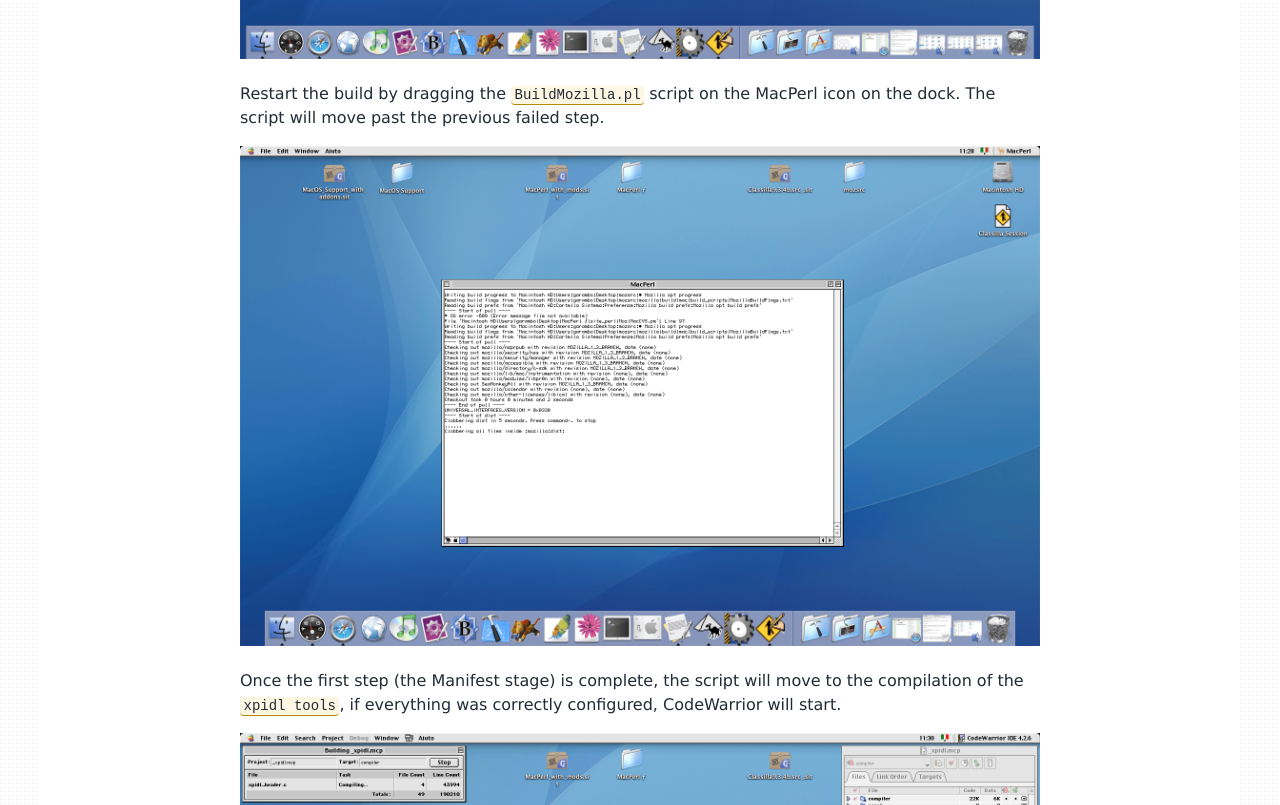
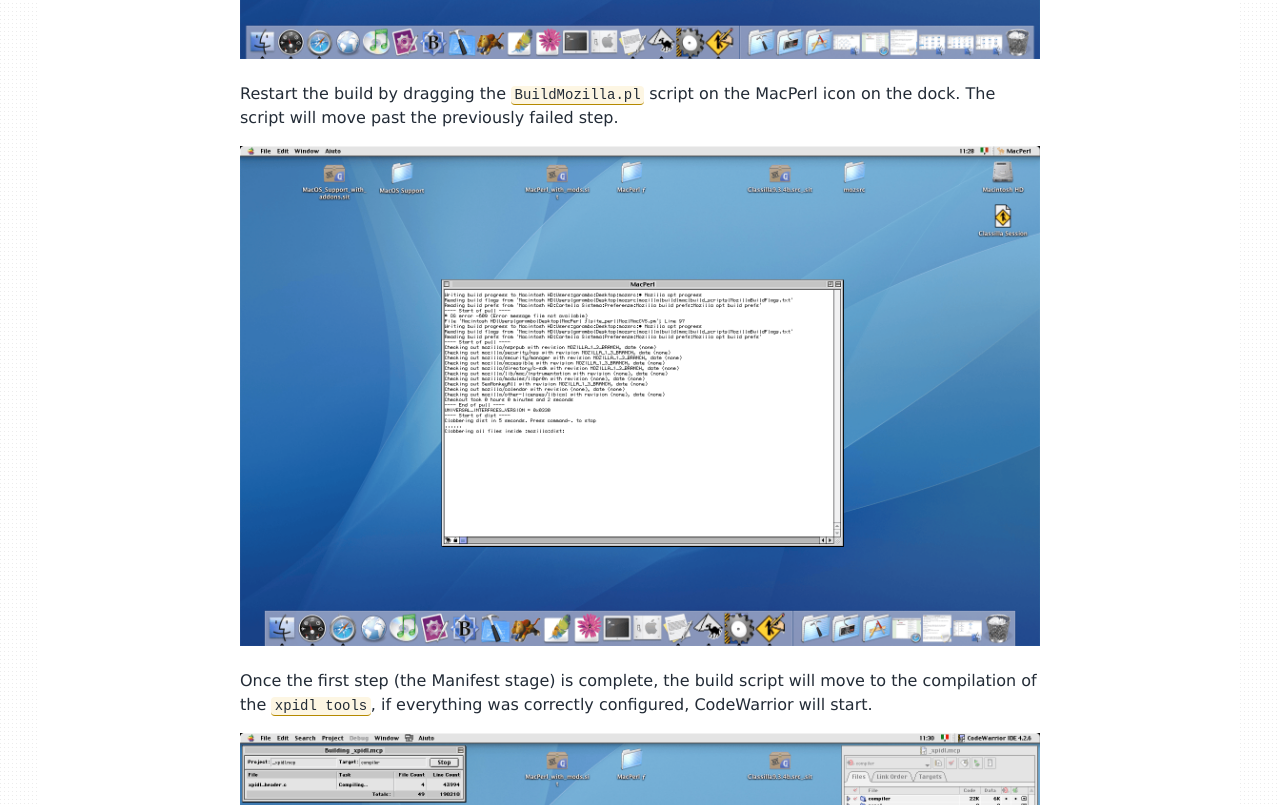
Before and after one commit to garamb1/garamb1.github.io, a Jekyll site: the page built from _posts/2024-07-19-classilla-build.md, in a window 1280 px wide and 1400 px high, scrolled down 11417 px. Shown: the part 176-981 px from the top of the window. Built offline with Jekyll 4.4.1, drawn with Linux system fonts in a browser that asks for light colours.

Commit message:
Update 2024-07-19-classilla-build.md

```diff
--- a/_posts/2024-07-19-classilla-build.md
+++ b/_posts/2024-07-19-classilla-build.md
@@ -138,11 +138,11 @@
 
 ![MacPerl new environment variable](/post-imgs/2024-07-19-classilla-build/classilla-16.png){:class="img-responsive"}
 
-Restart the build by dragging the `BuildMozilla.pl` script on the MacPerl icon on the dock. The script will move past the previous failed step.
+Restart the build by dragging the `BuildMozilla.pl` script on the MacPerl icon on the dock. The script will move past the previously failed step.
 
 ![Build running](/post-imgs/2024-07-19-classilla-build/classilla-17.png){:class="img-responsive"}
 
-Once the first step (the Manifest stage) is complete, the script will move to the compilation of the `xpidl tools`, if everything was correctly configured, CodeWarrior will start.
+Once the first step (the Manifest stage) is complete, the build script will move to the compilation of the `xpidl tools`, if everything was correctly configured, CodeWarrior will start.
 
 ![Build running in CodeWarrior](/post-imgs/2024-07-19-classilla-build/classilla-18.png){:class="img-responsive"}
 
```
Also changed, not shown: other parts of _posts/2024-07-19-classilla-build.md (+1 -1 lines).
